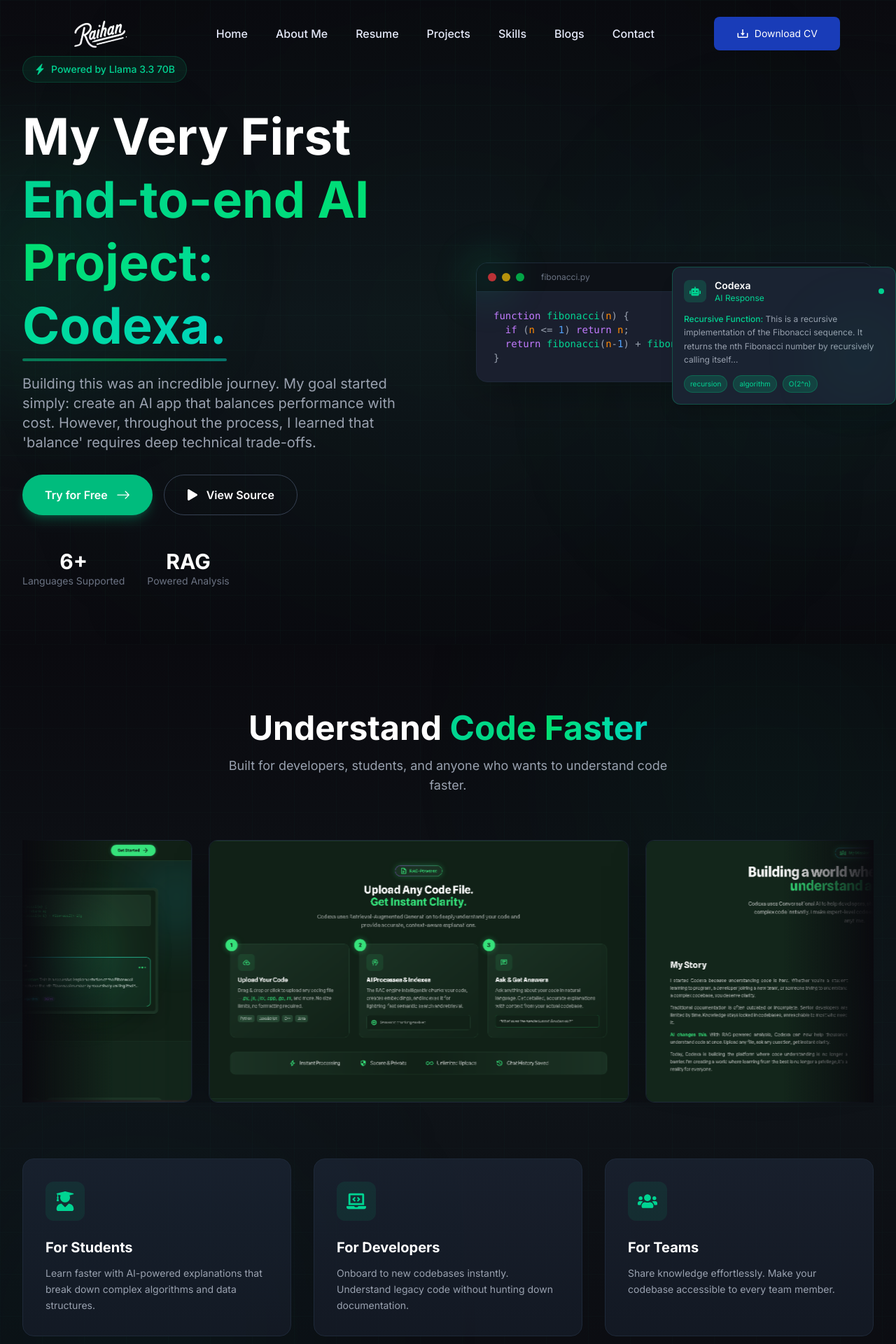
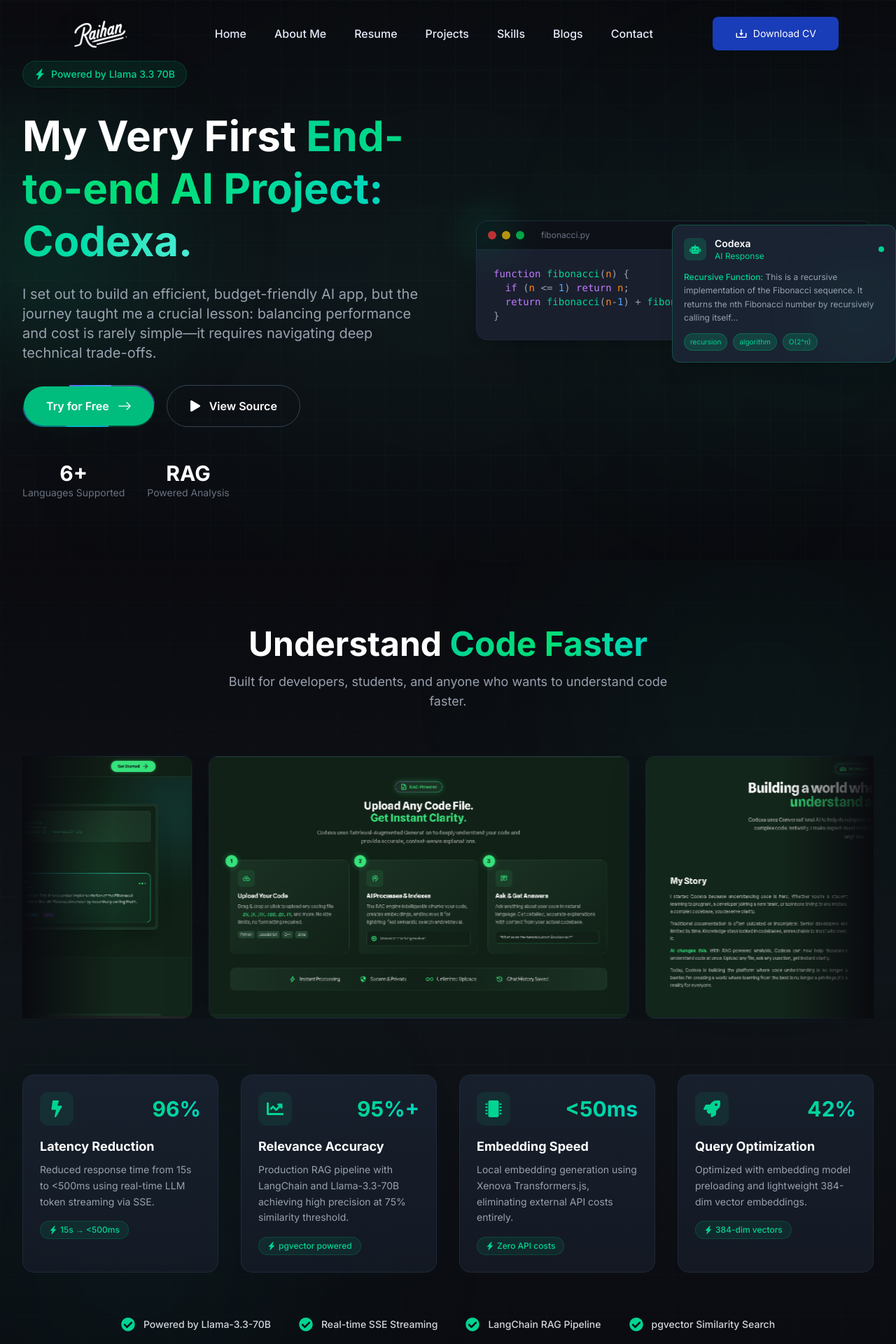
Before and after one commit to raihan-rizky/ray_portfolio, a Next.js app in the folder ray_portfolio/: page /codexa in a window 1280 px wide. Shown: the top 1920 px of the page at 70% size. Built offline with nearby package versions, Linux system fonts and the light colour scheme.

Commit message:
feat: Add new UI components for home page hero, navigation, and Codexa sections.

```diff
--- a/ray_portfolio/app/codexa/Hero/Hero.tsx
+++ b/ray_portfolio/app/codexa/Hero/Hero.tsx
@@ -38,16 +38,19 @@
 
             {/* Main Heading */}
             <h1
-              className="text-4xl sm:text-5xl lg:text-6xl xl:text-7xl font-bold text-white leading-tight mb-6"
+              className="text-4xl sm:text-5xl lg:text-6xl  font-bold text-white leading-tight mb-6"
               data-aos="fade-up"
               data-aos-delay="100"
             >
               My Very First{" "}
               <span className="relative">
                 <span className="bg-gradient-to-r from-emerald-400 via-green-400 to-teal-400 bg-clip-text text-transparent">
-                  End-to-end AI Project: Codexa.
+                  End-to-end AI Project:{" "}
                 </span>
-                <span className="absolute -bottom-2 left-0 right-0 h-1 bg-gradient-to-r from-emerald-400 via-green-400 to-teal-400 rounded-full opacity-50" />
+                <span className="bg-gradient-to-r from-emerald-400 via-teal-300 to-green-400 bg-clip-text text-transparent animate-gradient-x">
+                  Codexa.
+                </span>
+                <span className="absolute -bottom-2 left-0 right-0 h-1 bg-gradient-to-r from-emerald-400 via-green-400 to-teal-400 rounded-full opacity-50 animate-gradient-x" />
               </span>
             </h1>
 
@@ -57,10 +60,9 @@
               data-aos="fade-up"
               data-aos-delay="200"
             >
-              Building this was an incredible journey. My goal started simply:
-              create an AI app that balances performance with cost. However,
-              throughout the process, I learned that &apos;balance&apos;
-              requires deep technical trade-offs.
+              I set out to build an efficient, budget-friendly AI app, but the
+              journey taught me a crucial lesson: balancing performance and cost
+              is rarely simple—it requires navigating deep technical trade-offs.
             </p>
 
             {/* CTA Buttons */}
@@ -69,14 +71,28 @@
               data-aos="fade-up"
               data-aos-delay="300"
             >
+              {/* Try for Free - Animated Border */}
               <a
                 href="https://codexa-ai.site/#/"
                 target="_blank"
                 rel="noopener noreferrer"
-                className="group relative inline-flex items-center justify-center gap-3 px-8 py-4 bg-emerald-500 hover:bg-emerald-600 text-white font-semibold rounded-full transition-all duration-300 shadow-lg shadow-emerald-500/25 hover:shadow-emerald-500/40 hover:scale-105"
+                className="group relative inline-flex items-center justify-center rounded-full p-[2px] overflow-hidden hover:scale-105 transition-transform duration-300"
               >
-                <span>Try for Free</span>
-                <BsArrowRight className="w-5 h-5 group-hover:translate-x-1 transition-transform" />
+                {/* Animated gradient border */}
+                <span className="absolute inset-0 bg-gradient-to-r from-emerald-400 via-blue-500 to-violet-500 animate-spin-slow rounded-full" />
+                <span
+                  className="absolute inset-0 bg-gradient-to-r from-violet-500 via-teal-400 to-blue-500 animate-spin-slow rounded-full opacity-50"
+                  style={{
+                    animationDirection: "reverse",
+                    animationDuration: "4s",
+                  }}
+                />
+
+                {/* Button content */}
+                <span className="relative flex items-center gap-3 px-8 py-4 bg-emerald-500 hover:bg-emerald-600 text-white font-semibold rounded-full transition-all duration-300 shadow-lg shadow-emerald-500/25">
+                  <span>Try for Free</span>
+                  <BsArrowRight className="w-5 h-5 group-hover:translate-x-1 transition-transform" />
+                </span>
               </a>
               <a
                 href="https://github.com/raihan-rizky/codexa"
--- a/ray_portfolio/app/codexa/Preview/Preview.tsx
+++ b/ray_portfolio/app/codexa/Preview/Preview.tsx
@@ -2,10 +2,10 @@
 import React from "react";
 import Image from "next/image";
 import {
-  FaUserGraduate,
-  FaLaptopCode,
-  FaUsers,
-  FaLightbulb,
+  FaRocket,
+  FaBolt,
+  FaMicrochip,
+  FaChartLine,
   FaCheckCircle,
 } from "react-icons/fa";
 import { BsLightningChargeFill } from "react-icons/bs";
@@ -16,31 +16,46 @@
   "/images/landing-page-4.png",
 ];
 
-const audiences = [
+const performanceStats = [
   {
-    icon: FaUserGraduate,
-    title: "For Students",
+    icon: FaBolt,
+    metric: "96%",
+    title: "Latency Reduction",
     description:
-      "Learn faster with AI-powered explanations that break down complex algorithms and data structures.",
+      "Reduced response time from 15s to <500ms using real-time LLM token streaming via SSE.",
+    highlight: "15s → <500ms",
   },
   {
-    icon: FaLaptopCode,
-    title: "For Developers",
+    icon: FaChartLine,
+    metric: "95%+",
+    title: "Relevance Accuracy",
     description:
-      "Onboard to new codebases instantly. Understand legacy code without hunting down documentation.",
+      "Production RAG pipeline with LangChain and Llama-3.3-70B achieving high precision at 75% similarity threshold.",
+    highlight: "pgvector powered",
   },
   {
-    icon: FaUsers,
-    title: "For Teams",
+    icon: FaMicrochip,
+    metric: "<50ms",
+    title: "Embedding Speed",
     description:
-      "Share knowledge effortlessly. Make your codebase accessible to every team member.",
+      "Local embedding generation using Xenova Transformers.js, eliminating external API costs entirely.",
+    highlight: "Zero API costs",
+  },
+  {
+    icon: FaRocket,
+    metric: "42%",
+    title: "Query Optimization",
+    description:
+      "Optimized with embedding model preloading and lightweight 384-dim vector embeddings.",
+    highlight: "384-dim vectors",
   },
 ];
 
 const highlights = [
-  "No credit card required",
-  "Works with popular programming language",
-  "Instant responses powered by Llama 3.3",
+  "Powered by Llama-3.3-70B",
+  "Real-time SSE Streaming",
+  "LangChain RAG Pipeline",
+  "pgvector Similarity Search",
 ];
 
 const Preview = () => {
@@ -121,35 +136,46 @@
           </div>
         </div>
 
-        {/* Audience Cards */}
+        {/* Performance Stats Cards */}
         <div
-          className="grid md:grid-cols-3 gap-6 lg:gap-8 mb-16"
+          className="grid md:grid-cols-2 lg:grid-cols-4 gap-6 lg:gap-8 mb-16"
           data-aos="fade-up"
           data-aos-delay="200"
         >
-          {audiences.map((audience, index) => (
+          {performanceStats.map((stat, index) => (
             <div
               key={index}
-              className="group relative bg-gradient-to-b from-[#1a2332]/80 to-[#151b27]/80 rounded-2xl border border-gray-800 hover:border-emerald-500/50 p-8 transition-all duration-500"
+              className="group relative bg-gradient-to-b from-[#1a2332]/80 to-[#151b27]/80 rounded-2xl border border-gray-800 hover:border-emerald-500/50 p-6 transition-all duration-500 overflow-hidden"
             >
               {/* Hover Glow */}
-              <div className="absolute inset-0 rounded-2xl bg-gradient-to-b from-emerald-500/0 to-emerald-500/5 opacity-0 group-hover:opacity-100 transition-opacity duration-500" />
+              <div className="absolute inset-0 rounded-2xl bg-gradient-to-b from-emerald-500/0 to-emerald-500/10 opacity-0 group-hover:opacity-100 transition-opacity duration-500" />
 
               <div className="relative">
-                {/* Icon */}
-                <div className="w-14 h-14 rounded-xl bg-emerald-500/10 flex items-center justify-center mb-6 group-hover:scale-110 group-hover:bg-emerald-500/20 transition-all duration-300">
-                  <audience.icon className="w-7 h-7 text-emerald-400" />
+                {/* Icon & Metric */}
+                <div className="flex items-center justify-between mb-4">
+                  <div className="w-12 h-12 rounded-xl bg-emerald-500/10 flex items-center justify-center group-hover:scale-110 group-hover:bg-emerald-500/20 transition-all duration-300">
+                    <stat.icon className="w-6 h-6 text-emerald-400" />
+                  </div>
+                  <span className="text-3xl font-bold bg-gradient-to-r from-emerald-400 to-teal-400 bg-clip-text text-transparent">
+                    {stat.metric}
+                  </span>
                 </div>
 
                 {/* Title */}
-                <h3 className="text-xl font-bold text-white mb-3">
-                  {audience.title}
+                <h3 className="text-lg font-bold text-white mb-2">
+                  {stat.title}
                 </h3>
 
                 {/* Description */}
-                <p className="text-gray-400 text-sm leading-relaxed">
-                  {audience.description}
+                <p className="text-gray-400 text-sm leading-relaxed mb-4">
+                  {stat.description}
                 </p>
+
+                {/* Highlight Badge */}
+                <span className="inline-flex items-center gap-1 px-3 py-1 rounded-full bg-emerald-500/10 border border-emerald-500/20 text-emerald-400 text-xs font-medium">
+                  <BsLightningChargeFill className="w-3 h-3" />
+                  {stat.highlight}
+                </span>
               </div>
 
               {/* Bottom Accent */}
--- a/ray_portfolio/components/Home/Navbar/Nav.tsx
+++ b/ray_portfolio/components/Home/Navbar/Nav.tsx
@@ -34,14 +34,18 @@
      duration-200 h-[12vh] z-10000 fixed w-full`}
     >
       <div className="flex items-center h-full justify-between w-[90%] mx-auto">
-        {/* LOQGO */}
+        {/* LOGO */}
         <div className="flex items-center space-x-2">
-          <div className="w-40 h-30 flex items-center justify-center flex-col">
+          <div className="relative group w-40 h-30 flex items-center justify-center flex-col">
+            {/* Glow effect behind logo */}
+            <div className="absolute inset-0 bg-gradient-to-r from-cyan-500/0 via-blue-500/20 to-purple-500/0 rounded-full blur-xl opacity-0 group-hover:opacity-100 transition-opacity duration-500" />
+
             <Image
               src="/images/raihan_logo.png"
               alt="logo"
               width={300}
               height={500}
+              className="relative transition-all duration-300 group-hover:scale-105 group-hover:drop-shadow-[0_0_15px_rgba(96,165,250,0.5)]"
             />
           </div>
         </div>
@@ -61,18 +65,28 @@
         </div>
         {/* Buttons */}
         <div className="flex items-center space-x-4">
-          {/* CV Button */}
-          <button
-            className="px-5 py-2.5 md:px-8 md:py-3.5 text-sm cursor-pointer rounded-lg bg-blue-800 hover:bg-blue-900 transition-all
-                        duration-300 text-white flex items-center space-x-2"
+          {/* CV Button with Animated Gradient on Hover */}
+          <Link
+            href="https://drive.google.com/file/d/1ESrESGdvRb7cn8CA0hHy7ZGCCDTv0mL_/view?usp=sharing"
+            target="_blank"
+            rel="noopener noreferrer"
+            className="group relative inline-flex items-center justify-center rounded-lg p-[2px] overflow-hidden transition-all duration-300 hover:scale-105"
           >
-            <BiDownload className="text-lg" />
-            <Link href="https://drive.google.com/file/d/1ESrESGdvRb7cn8CA0hHy7ZGCCDTv0mL_/view?usp=sharing">
-              <p>
+            {/* Animated gradient - only visible on hover */}
+            <span className="absolute inset-0 bg-gradient-to-r from-cyan-400 via-blue-500 to-purple-500 rounded-lg opacity-0 group-hover:opacity-100 group-hover:animate-spin-slow transition-opacity duration-300" />
+            <span
+              className="absolute inset-0 bg-gradient-to-r from-purple-500 via-cyan-400 to-blue-500 rounded-lg opacity-0 group-hover:opacity-50 group-hover:animate-spin-slow transition-opacity duration-300"
+              style={{ animationDirection: "reverse", animationDuration: "4s" }}
+            />
+
+            {/* Button content */}
+            <span className="relative flex items-center space-x-2 px-5 py-2.5 md:px-8 md:py-3.5 text-sm bg-blue-800 group-hover:bg-blue-900 rounded-lg text-white transition-all duration-300">
+              <BiDownload className="text-lg" />
+              <span>
                 <span className="hidden md:inline-block">Download</span> CV
-              </p>
-            </Link>
-          </button>
+              </span>
+            </span>
+          </Link>
           {/* Burger Menu */}
           <HiBars3BottomRight
             onClick={openNav}
```
Also changed, not shown: ray_portfolio/components/Home/Hero/Hero.tsx (+5 -5 lines).
